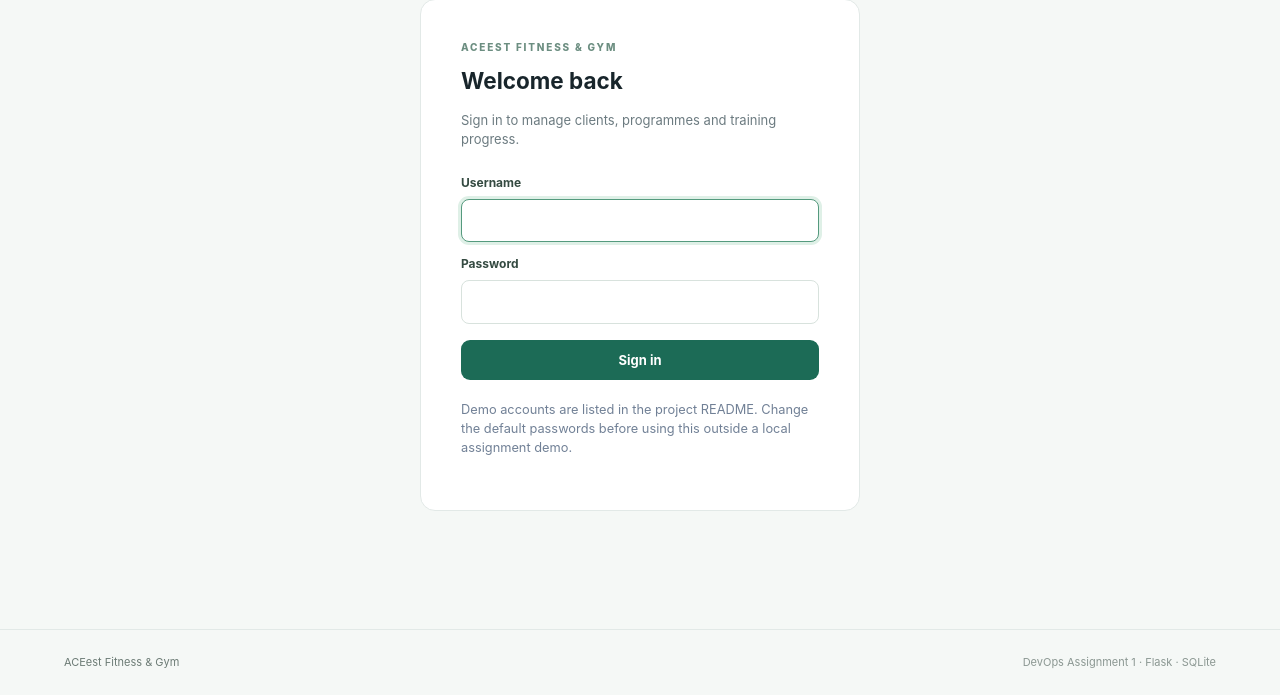
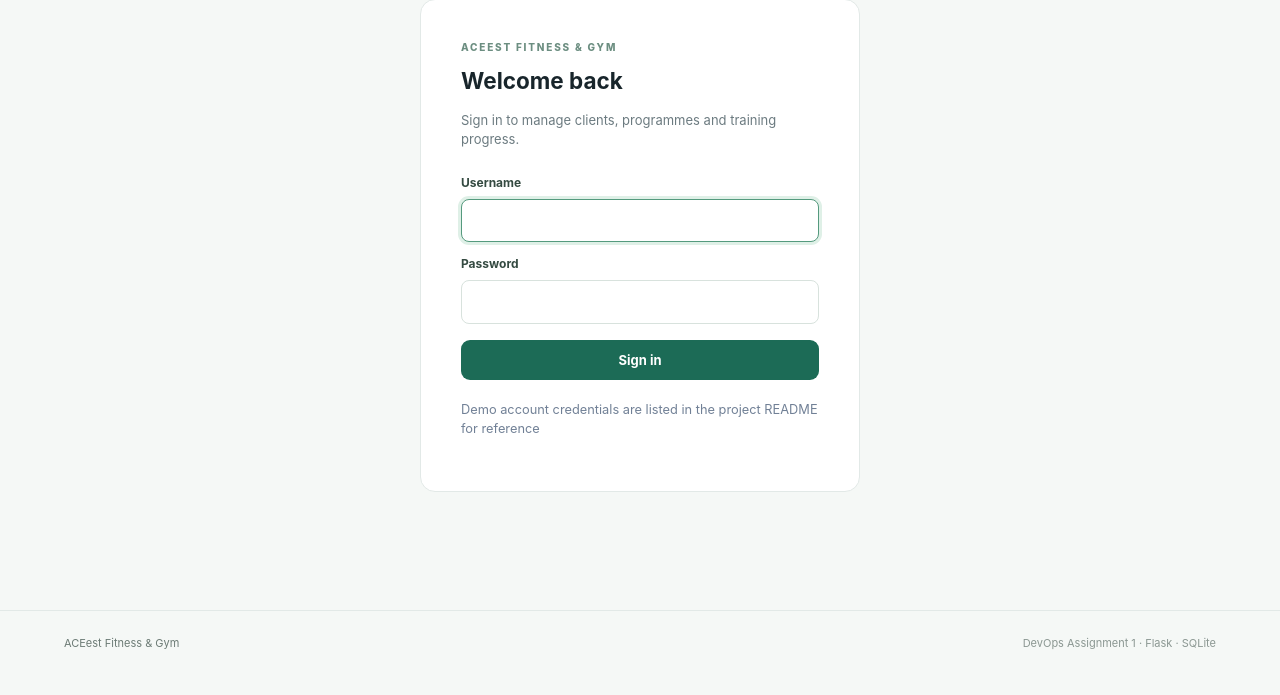
Before and after one commit to ishanaik-5/ACEest-Fitness-DevOps, a Flask app: page /login in a window 1280 px wide. Shown: the part 167-862 px from the top of the page. After the commit the page ends 816 px from the top, so only its background shows below. Run offline with Flask 3, Linux system fonts and the light colour scheme.

```diff
--- a/templates/login.html
+++ b/templates/login.html
@@ -11,7 +11,7 @@
       <label>Password<input type="password" name="password" autocomplete="current-password" required></label>
       <button class="button full-button" type="submit">Sign in</button>
     </form>
-    <p class="login-help">Demo accounts are listed in the project README. Change the default passwords before using this outside a local assignment demo.</p>
+    <p class="login-help">Demo account credentials are listed in the project README for reference</p>
   </div>
 </section>
 {% endblock %}
```
